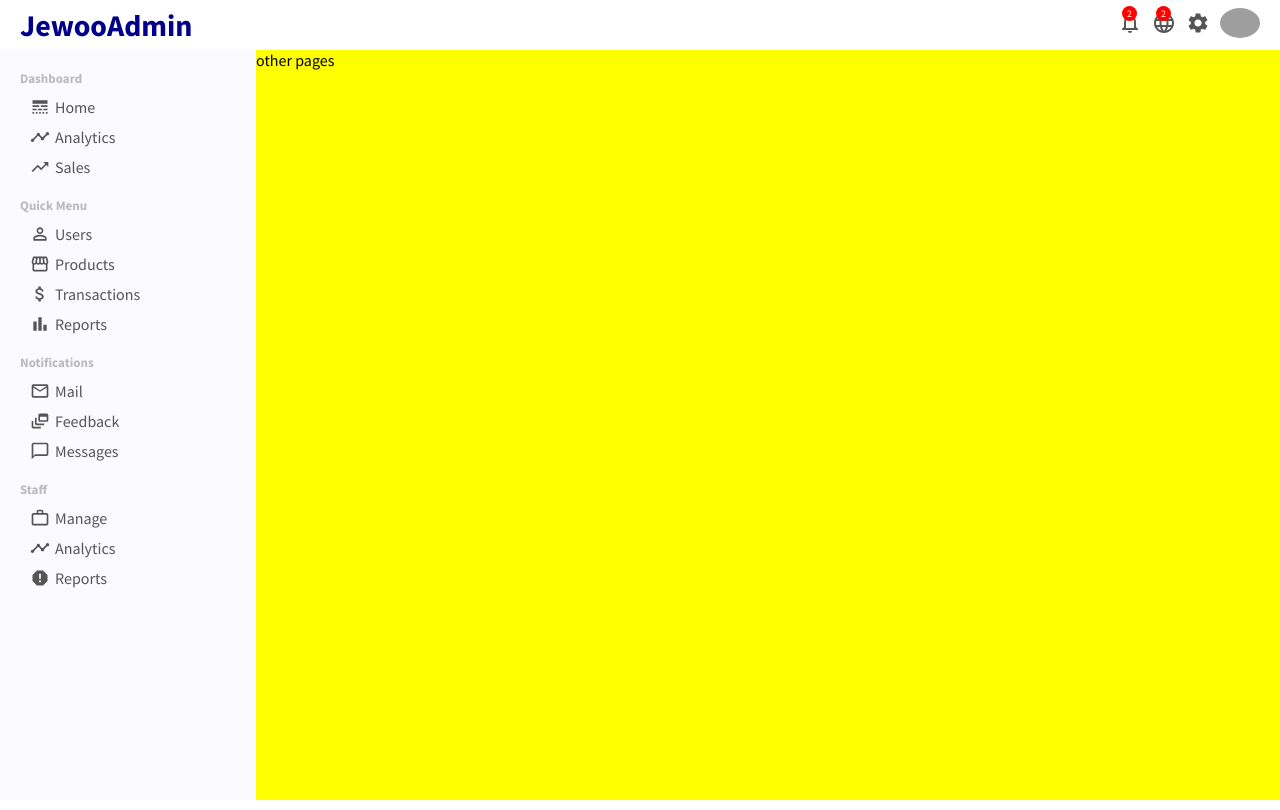
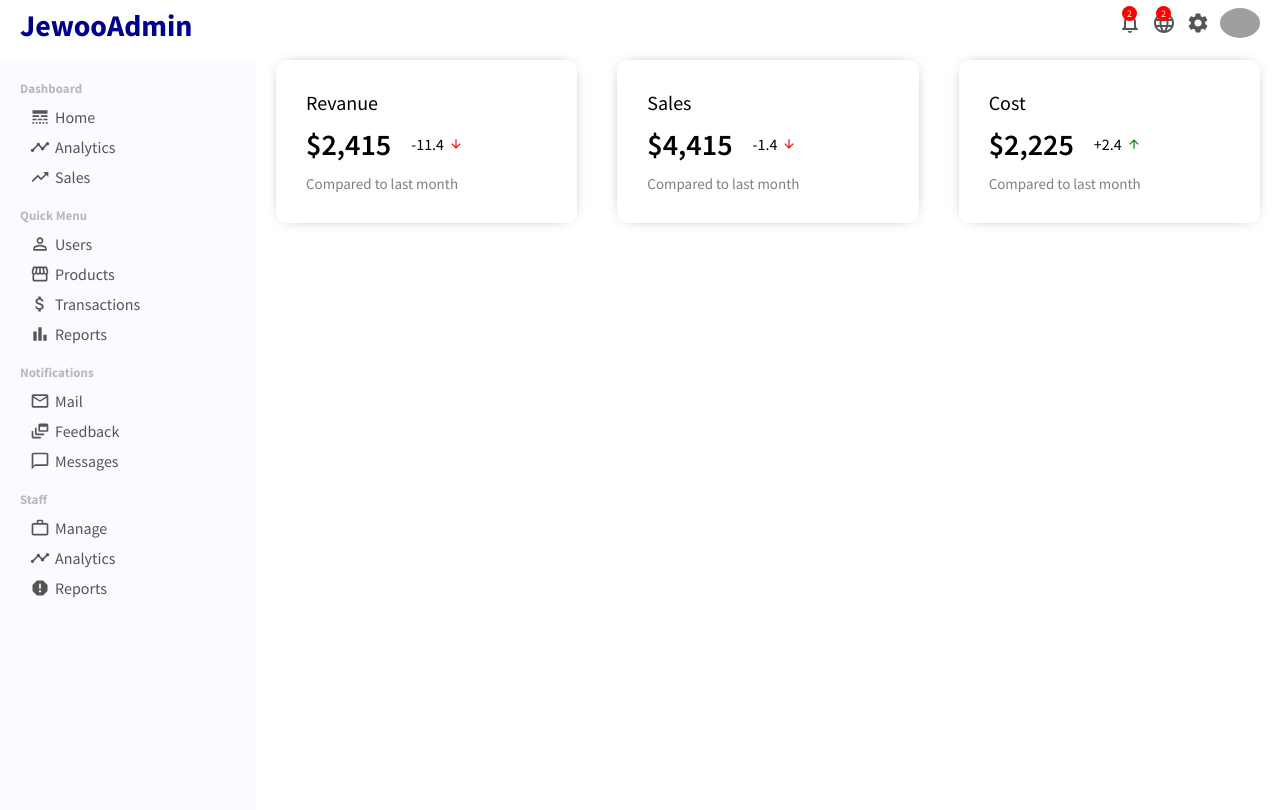
Before and after one commit to jeus0630/ADMIN_PANEL, a React (Create React App) app: page / in a window 1280 px wide. Built offline with nearby package versions, Linux system fonts and the light colour scheme; grey boxes are pictures that could not be loaded.

Commit message:
Docs: Home.tsx, FeaturedInfo.tsx
Styling Home with some widgets

```diff
--- a/src/App.tsx
+++ b/src/App.tsx
@@ -2,6 +2,7 @@ import React from 'react';
 import Sidebar from './components/sidebar/Sidebar';
 import Topbar from './components/topbar/Topbar';
 import "./app.scss";
+import Home from './pages/Home/Home';
 
 function App() {
   return (
@@ -9,7 +10,7 @@ function App() {
       <Topbar></Topbar>
       <div className="container">
         <Sidebar></Sidebar>
-        <div className="others">other pages</div>
+        <Home></Home>
       </div>
     </div>
   );
--- a/src/app.scss
+++ b/src/app.scss
@@ -1,6 +1,6 @@
 .container {
   display: flex;
-
+  margin-top: 10px;
   .others {
     flex: 4;
     background-color: yellow;
--- /dev/null
+++ b/src/components/featuredInfo/FeaturedInfo.tsx
@@ -0,0 +1,51 @@
+import * as React from 'react';
+import "./featuredInfo.scss";
+import { ArrowDownward, ArrowUpward } from '@mui/icons-material';
+
+interface IFeaturedInfoProps {
+}
+
+const FeaturedInfo: React.FunctionComponent<IFeaturedInfoProps> = (props) => {
+    return (
+        <div className="featured">
+            <div className="featured-item">
+                <span className="featured-title">
+                    Revanue
+                </span>
+                <div className="featured-money-container">
+                    <span className="featured-money">$2,415</span>
+                    <span className="featured-money-rate">-11.4 <ArrowDownward className="featured-icon negative"></ArrowDownward></span>
+                </div>
+                <span className="featured-sub">
+                    Compared to last month
+                </span>
+            </div>
+            <div className="featured-item">
+                <span className="featured-title">
+                    Sales
+                </span>
+                <div className="featured-money-container">
+                    <span className="featured-money">$4,415</span>
+                    <span className="featured-money-rate">-1.4 <ArrowDownward className="featured-icon negative"></ArrowDownward></span>
+                </div>
+                <span className="featured-sub">
+                    Compared to last month
+                </span>
+            </div>
+            <div className="featured-item">
+                <span className="featured-title">
+                    Cost
+                </span>
+                <div className="featured-money-container">
+                    <span className="featured-money">$2,225</span>
+                    <span className="featured-money-rate">+2.4 <ArrowUpward className="featured-icon"></ArrowUpward></span>
+                </div>
+                <span className="featured-sub">
+                    Compared to last month
+                </span>
+            </div>
+        </div>
+    );
+};
+
+export default FeaturedInfo;
--- /dev/null
+++ b/src/components/featuredInfo/featuredInfo.scss
@@ -0,0 +1,51 @@
+.featured {
+  display: flex;
+  justify-content: space-bewteen;
+  width: 100%;
+
+  .featured-item {
+    flex: 1;
+    margin: 0px 20px;
+    padding: 30px;
+    border-radius: 10px;
+    cursor: pointer;
+    -webkit-box-shadow: 0px 0px 15px -10px #000;
+    box-shadow: 0px 0px 15px -10px #000;
+
+    .featured-title {
+      font-size: 20px;
+    }
+
+    .featured-money-container {
+      display: flex;
+      align-items: center;
+      margin: 10px 0px;
+
+      .featured-money {
+        font-size: 30px;
+        font-weight: 600;
+      }
+
+      .featured-money-rate {
+        display: flex;
+        align-items: center;
+        margin-left: 20px;
+
+        .featured-icon {
+          margin-left: 5px;
+          font-size: 14px;
+          color: green;
+
+          &.negative {
+            color: red;
+          }
+        }
+      }
+    }
+
+    .featured-sub {
+      font-size: 15px;
+      color: gray;
+    }
+  }
+}
--- /dev/null
+++ b/src/pages/Home/Home.tsx
@@ -0,0 +1,16 @@
+import * as React from 'react';
+import FeaturedInfo from '../../components/featuredInfo/FeaturedInfo';
+import "./home.scss";
+
+interface IHomeProps {
+}
+
+const Home: React.FunctionComponent<IHomeProps> = (props) => {
+    return (
+        <div className="home">
+            <FeaturedInfo></FeaturedInfo>
+        </div>
+    );
+};
+
+export default Home;
--- /dev/null
+++ b/src/pages/Home/home.scss
@@ -0,0 +1,3 @@
+.home {
+  flex: 4;
+}
```
